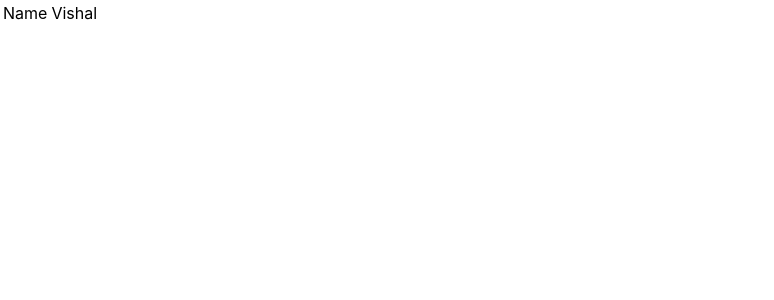
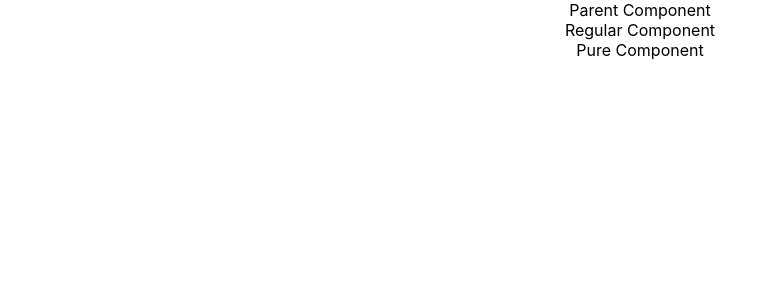
Before and after one commit to vishal-muralidharan/React-Course, a React (Create React App) app in the folder hello-world/: page / in a window 1280 px wide. Shown: the top 300 px of the page, without its empty margins (0-774 px from the left). Built offline with nearby package versions, Linux system fonts and the light colour scheme.

Commit message:
Pure Component

```diff
--- a/hello-world/src/App.js
+++ b/hello-world/src/App.js
@@ -1,11 +1,11 @@
 import logo from './logo.svg';
 import './App.css';
-import Table from './components/Table'
+import ParentComponent from './components/ParentComponent'
 
 function App() {
   return (
     <div className="App">
-        <Table />
+        <ParentComponent />
     </div>
   )
 }
--- /dev/null
+++ b/hello-world/src/components/Lifecycle Methods/ParentComponent.js
@@ -0,0 +1,29 @@
+ import React, { Component } from 'react'
+ import ChildComponent from './ChildComponent'
+
+ class ParentComponent extends Component {
+    constructor(props) {
+        super(props)
+
+        this.state = {
+            parentName: "Parent"
+        }
+
+        this.greetParent = this.greetParent.bind(this)
+    }
+
+    greetParent(childName) {
+        alert(`Hello ${this.state.parentName} from ${childName}`)
+    }
+
+     render() {
+         return (
+            <div>
+                <ChildComponent greetHandler={this.greetParent}/>
+            </div>
+
+         )
+     }
+ }
+
+ export default ParentComponent
--- a/hello-world/src/components/ParentComponent.js
+++ b/hello-world/src/components/ParentComponent.js
@@ -1,27 +1,32 @@
 import React, { Component } from 'react'
- import ChildComponent from './ChildComponent'
+import RegComp from './RegComp'
+import PureComp from './PureComp'
 
 class ParentComponent extends Component {
-    constructor(props) {
+    constructor (props) {
         super(props)
 
         this.state = {
-            parentName: "Parent"
+            name: 'Vishal'
+        }
     }
 
-        this.greetParent = this.greetParent.bind(this)
+    componentDidMount() {
+        setInterval(() => {
+            this.setState({
+                name: 'Vishal'
+            })
+        }, 2000)
     }
 
-    greetParent(childName) {
-        alert(`Hello ${this.state.parentName} from ${childName}`)
-    }
-
-     render() {
+    render () {
+        console.log('PARENT COMP RENDER')
         return (
             <div>
-                <ChildComponent greetHandler={this.greetParent}/>
+                Parent Component
+                <RegComp name={this.state.name}/>
+                <PureComp name={this.state.name}/>
             </div>
-
         )
     }
 }
--- /dev/null
+++ b/hello-world/src/components/PureComp.js
@@ -0,0 +1,14 @@
+import React, { PureComponent } from 'react'
+
+class PureComp extends PureComponent {
+    render () {
+        console.log('PURE COMP RENDER')
+        return (
+            <div>
+                Pure Component
+            </div>
+        )
+    }
+}
+
+export default PureComp
--- /dev/null
+++ b/hello-world/src/components/RegComp.js
@@ -0,0 +1,14 @@
+import React, { Component } from 'react'
+
+class RegComp extends Component {
+    render () {
+        console.log('REG COMP RENDER')
+        return (
+            <div>
+                Regular Component
+            </div>
+        )
+    }
+}
+
+export default RegComp
```
Also changed, not shown: hello-world/src/components/Lifecycle Methods/ChildComponent.js (renamed from hello-world/src/components/ChildComponent.js). Lines whose indentation alone changed are shown as unchanged.
